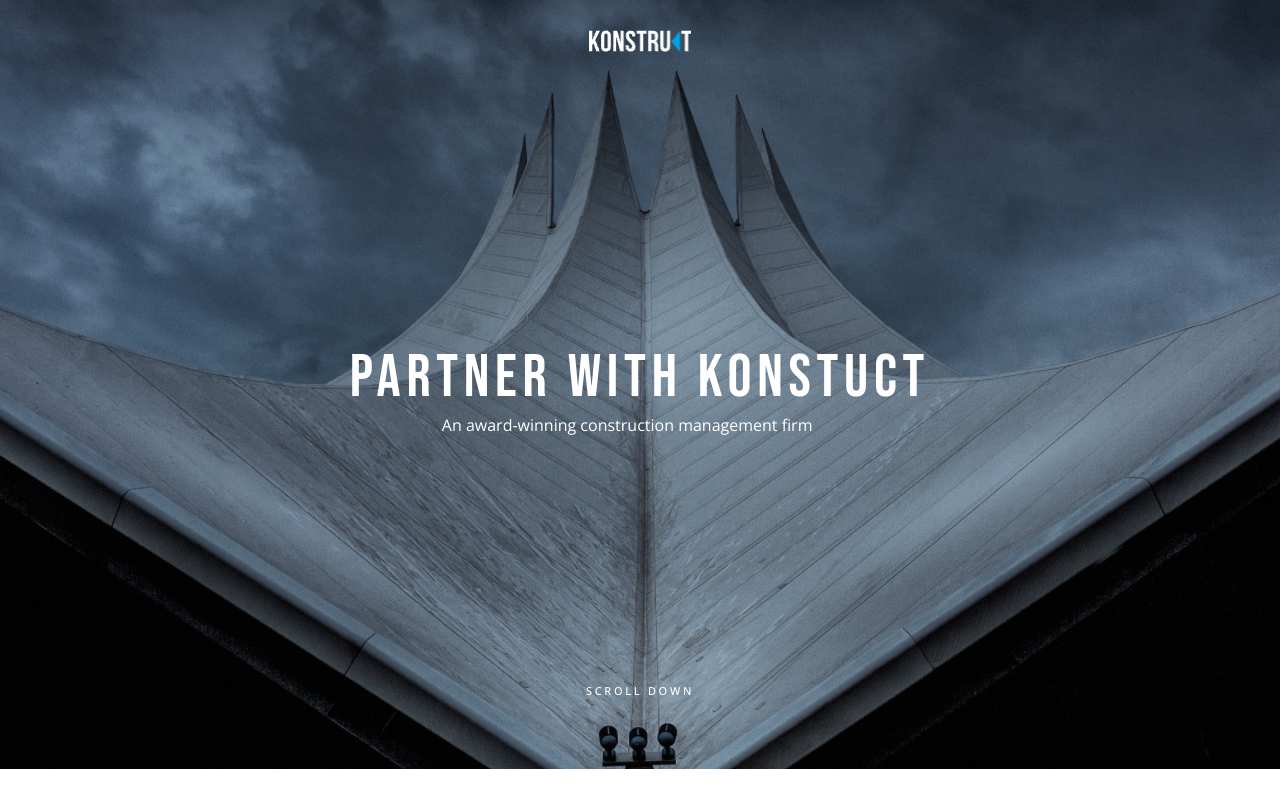
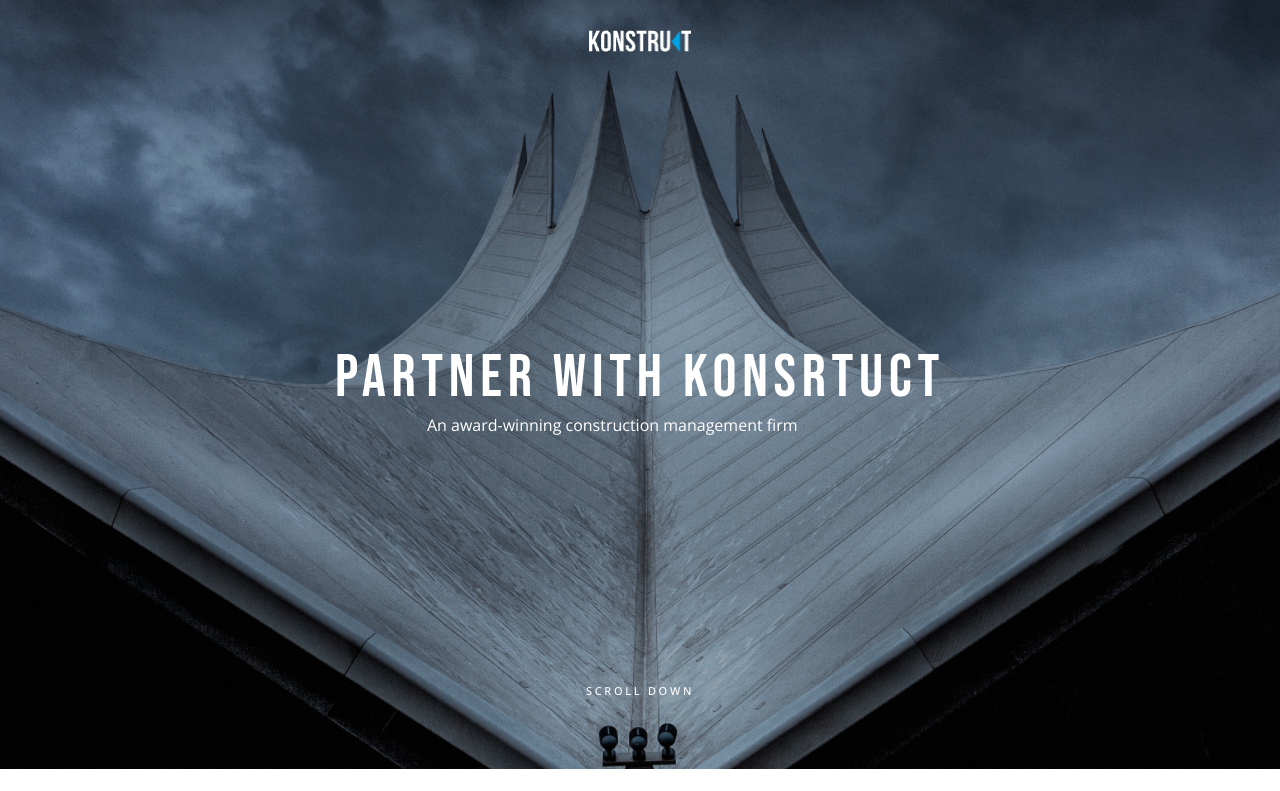
Before and after one commit to Vladislav1951/portfolio-work1, a plain HTML site: page index.html in a window 1280 px wide. Shown: the top 791 px of the page. Drawn offline with nearby package versions, Linux system fonts and the light colour scheme.

Commit message:
Update index.html

```diff
--- a/index.html
+++ b/index.html
@@ -3,7 +3,7 @@
 <head>
     <meta charset="UTF-8">
     <meta name="viewport" content="width=device-width, initial-scale=1.0">
-    <title>Document</title>
+    <title>konstruct</title>
     <link rel="stylesheet" href="style.css">
     <link rel="preconnect" href="https://fonts.googleapis.com">
 <link rel="preconnect" href="https://fonts.gstatic.com" crossorigin>
@@ -14,7 +14,7 @@
     <header>
         <div class="head-logo"></div>
         <div class="center-head">
-        <h1>PARTNER WITH KONSTUCT</h1>
+        <h1>PARTNER WITH KONSRTUCT</h1>
         <div class="h1-under">An award-winning construction management firm</div>
         </div>
         <div class="head-under">SCROLL DOWN</div>
```
